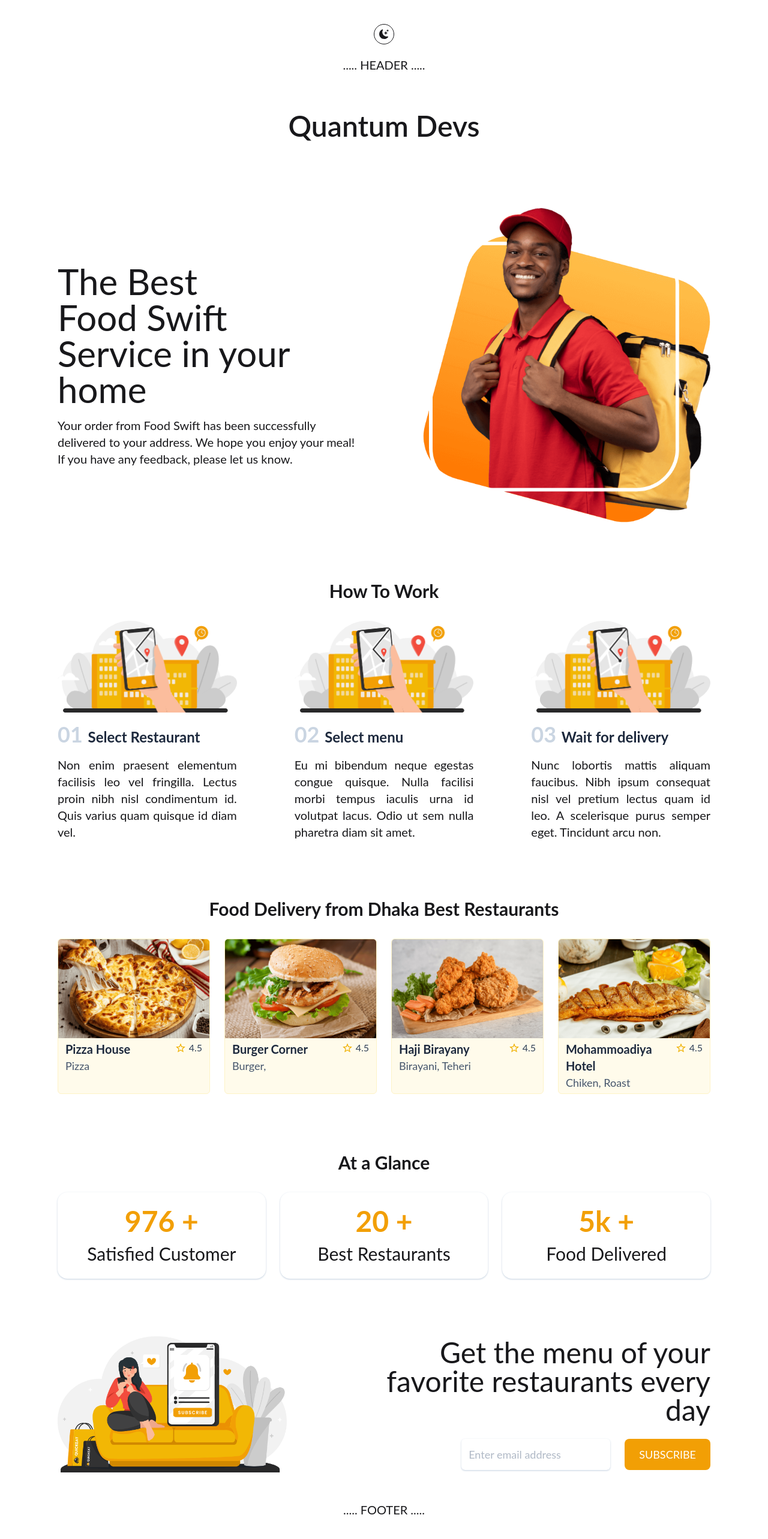
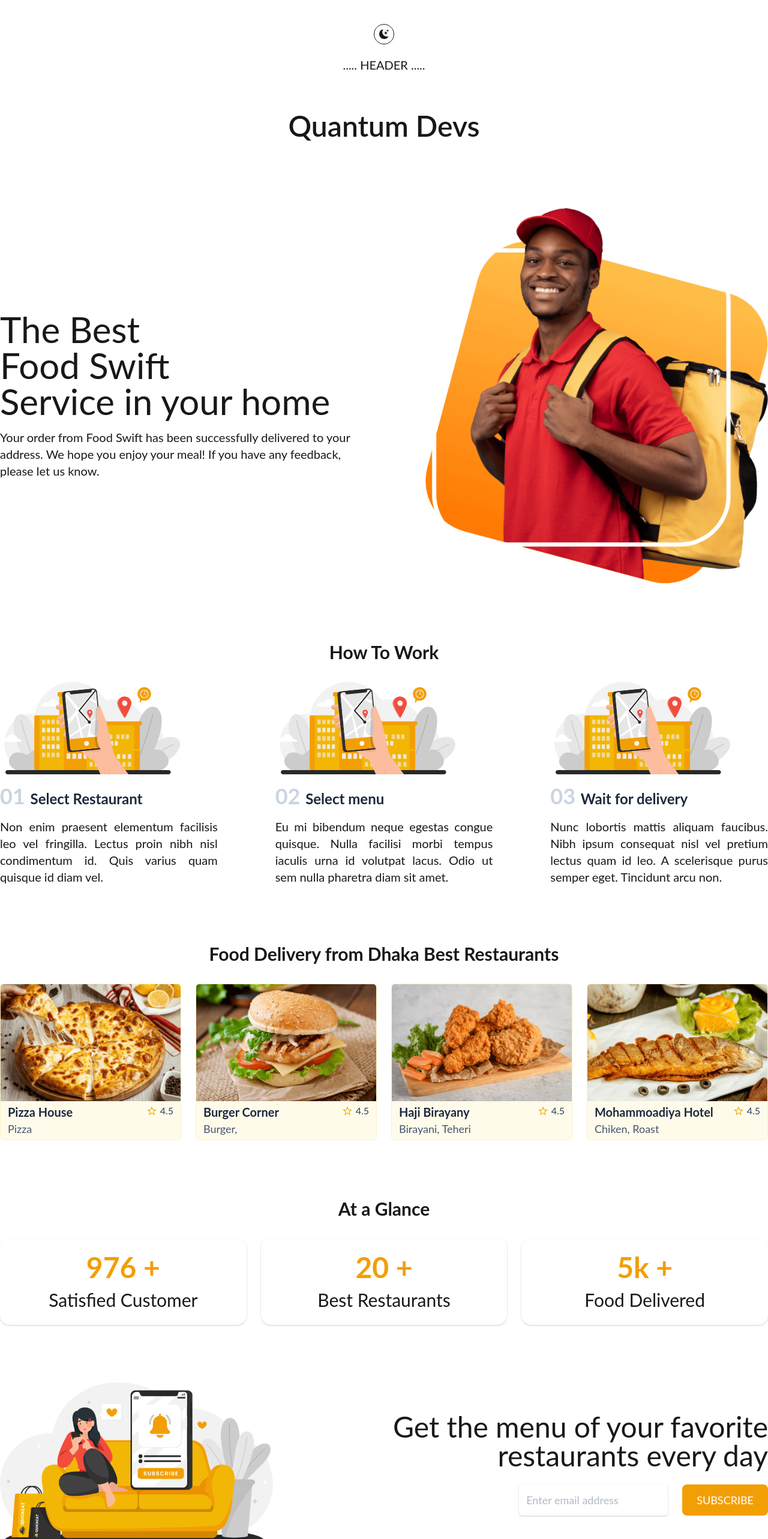
Before and after one commit to pxgacademy/Food-Swift-Quantum-Devs, a React (Vite) app: page / in a window 1280 px wide. Shown: the top 2566 px of the page at 60% size. Before the commit the page ends 2531 px from the top, so only its background shows below. Built offline with nearby package versions, Linux system fonts and the light colour scheme; no server answers.

Commit message:
section padding correction

```diff
--- a/src/pages/main-layout-pages/home/at-a-glance/AtAGlance.jsx
+++ b/src/pages/main-layout-pages/home/at-a-glance/AtAGlance.jsx
@@ -2,7 +2,7 @@
 
 const AtAGlance = () => {
     return (
-        <div className="lg:px-24 md:px-12 px-6 lg:py-12 py-6">
+        <div className="lg:py-12 py-6">
             <h2 className="lg:text-3xl text-2xl font-bold text-center pb-8">At a Glance</h2>
             <div className="grid lg:grid-cols-3 md:grid-cols-2 grid-cols-1 gap-6">
                 <div className="shadow-sm shadow-sm shadow-slate-300 p-6 text-center rounded-2xl">
--- a/src/pages/main-layout-pages/home/banner/Banner.jsx
+++ b/src/pages/main-layout-pages/home/banner/Banner.jsx
@@ -2,7 +2,7 @@ import bannerImg from '../../../../assets/banner/banner.png'
 
 const Banner = () => {
     return (
-        <div className='lg:px-24 md:px-12 px-6 lg:py-12 py-6'>
+        <div className='lg:py-12 py-6'>
             <div className='flex md:flex-nowrap flex-wrap lg:gap-24 gap-12 justify-between items-center content-between'>
                 <div className='lg:w-1/2 w-full'>
                     <h2 className='lg:text-6xl md:text-4xl text-3xl'>The Best <br /> Food Swift <br /> Service in your home</h2>
--- a/src/pages/main-layout-pages/home/how-to-work/HowToWork.jsx
+++ b/src/pages/main-layout-pages/home/how-to-work/HowToWork.jsx
@@ -2,7 +2,7 @@ import workOne from '../../../../assets/work/work-1.png'
 
 const HowToWork = () => {
     return (
-        <div className='lg:px-24 md:px-12 px-6 lg:py-12 py-6'>
+        <div className='lg:py-12 py-6'>
              <h2 className="lg:text-3xl text-2xl font-bold text-center pb-8">How To Work</h2>
              <div className='grid lg:grid-cols-3 md:grid-cols-2 grid-cols-1 gap-24'>
                 <div>
--- a/src/pages/main-layout-pages/home/restaurant/Restaurant.jsx
+++ b/src/pages/main-layout-pages/home/restaurant/Restaurant.jsx
@@ -6,7 +6,7 @@ import restaurantFour from '../../../../assets/restaurant/restaurant4.png'
 
 const Restaurant = () => {
     return (
-        <div className='lg:px-24 md:px-12 px-6 lg:py-12 py-6'>
+        <div className='lg:py-12 py-6'>
             <h2 className="lg:text-3xl text-2xl font-bold text-center pb-8">Food Delivery from Dhaka Best Restaurants </h2>
             <div className='grid lg:grid-cols-4 md:grid-cols-2 gird-cols-1 gap-6'>
                 <div className="rounded-md overflow-hidden border border-amber-100 bg-amber-50">
--- a/src/pages/main-layout-pages/home/subscribe/Subscribe.jsx
+++ b/src/pages/main-layout-pages/home/subscribe/Subscribe.jsx
@@ -2,7 +2,7 @@ import subscribe from "../../../../assets/subscribe.png";
 
 const Subscribe = () => {
     return (
-        <div className="lg:px-24 md:px-12 px-6 lg:py-12 py-6">
+        <div className="lg:py-12 py-6">
             <div className="flex justify-between md:flex-nowrap flex-wrap items-center md:gap-24 gap-4">
                 <div>
                      <img src={subscribe} alt="" />
```
